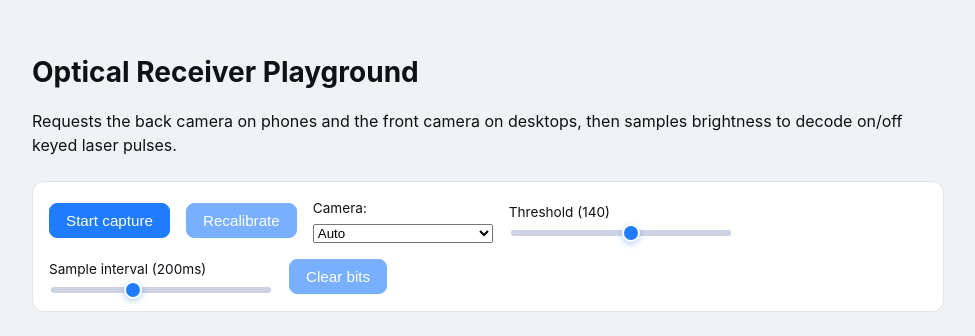
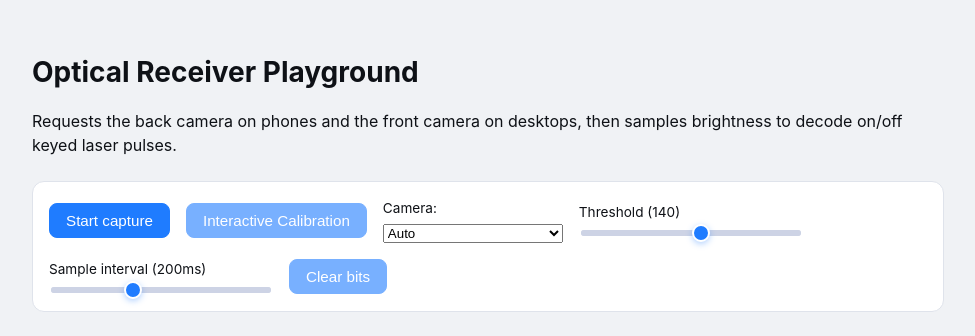
Before and after one commit to Tech-Gui/optical-signal-receiver, a React (Vite) app: page / in a window 1280 px wide. Shown: the top 336 px of the page, without its empty margins (152-1127 px from the left). Built offline with nearby package versions, Linux system fonts and the light colour scheme.

Commit message:
feat: Add interactive calibration wizard

```diff
--- a/src/App.jsx
+++ b/src/App.jsx
@@ -25,10 +25,8 @@ function App() {
   const [cameraInfo, setCameraInfo] = useState(null)
   const [messages, setMessages] = useState([])
   const [cameraOverride, setCameraOverride] = useState('auto')
-  const [isRecalibrating, setIsRecalibrating] = useState(false)
-
-  const recalibratingRef = useRef(false)
-  const recalStatsRef = useRef({ min: 255, max: 0 })
+  const [calibStep, setCalibStep] = useState('idle')
+  const [calibOnVal, setCalibOnVal] = useState(0)
 
   const facingPreference = useMemo(() => {
     if (cameraOverride !== 'auto') return cameraOverride
@@ -194,11 +192,6 @@ function App() {
     const currentBrightness = Number(avg.toFixed(1))
     setBrightness(currentBrightness)
 
-    if (recalibratingRef.current) {
-      if (currentBrightness < recalStatsRef.current.min) recalStatsRef.current.min = currentBrightness
-      if (currentBrightness > recalStatsRef.current.max) recalStatsRef.current.max = currentBrightness
-    }
-
     // --- Edge-based Run-Length Decoder ---
     // Instead of randomly sampling with setInterval, we record the exact
     // duration between transitions (LOW->HIGH or HIGH->LOW) to calculate the bits emitted.
@@ -333,19 +326,26 @@ function App() {
   }
 
   const startRecalibration = () => {
-    setIsRecalibrating(true)
-    recalibratingRef.current = true
-    recalStatsRef.current = { min: 255, max: 0 }
+    setCalibStep('step1')
+  }
 
-    setTimeout(() => {
-      const { min, max } = recalStatsRef.current
-      const newThreshold = Math.round((min + max) / 2)
-      if (!isNaN(newThreshold) && isFinite(newThreshold)) {
-        setThreshold(newThreshold)
-      }
-      setIsRecalibrating(false)
-      recalibratingRef.current = false
-    }, 3000)
+  const handleCaptureOn = () => {
+    setCalibOnVal(brightnessRef.current)
+    setCalibStep('step2')
+  }
+
+  const handleCaptureOff = () => {
+    const offVal = brightnessRef.current
+    const newThreshold = Math.round((calibOnVal + offVal) / 2)
+    if (!isNaN(newThreshold) && isFinite(newThreshold)) {
+      setThreshold(newThreshold)
+      thresholdRef.current = newThreshold
+    }
+    setCalibStep('idle')
+  }
+
+  const cancelCalibration = () => {
+    setCalibStep('idle')
   }
 
   const handleThresholdChange = (event) => {
@@ -373,9 +373,27 @@ function App() {
         <button onClick={isRunning ? stopCapture : startCapture}>
           {isRunning ? 'Stop capture' : 'Start capture'}
         </button>
-        <button onClick={startRecalibration} disabled={!isRunning || isRecalibrating}>
-          {isRecalibrating ? 'Recalibrating (3s)...' : 'Recalibrate'}
-        </button>
+        {calibStep === 'idle' ? (
+          <button onClick={startRecalibration} disabled={!isRunning}>
+            Interactive Calibration
+          </button>
+        ) : calibStep === 'step1' ? (
+          <div style={{display:'flex', flexDirection:'column', gap:'5px', background:'#334155', padding:'10px', borderRadius:'8px', gridColumn: '1 / -1'}}>
+            <strong>Step 1: Shine the transmitter light (ON)</strong>
+            <div style={{display:'flex', gap:'10px'}}>
+              <button onClick={handleCaptureOn} style={{background:'#10b981', flex:1}}>Capture ON Brightness</button>
+              <button onClick={cancelCalibration} style={{background:'#64748b'}}>Cancel</button>
+            </div>
+          </div>
+        ) : (
+          <div style={{display:'flex', flexDirection:'column', gap:'5px', background:'#334155', padding:'10px', borderRadius:'8px', gridColumn: '1 / -1'}}>
+            <strong>Step 2: Switch the transmitter light (OFF)</strong>
+            <div style={{display:'flex', gap:'10px'}}>
+              <button onClick={handleCaptureOff} style={{background:'#f59e0b', flex:1}}>Capture OFF Brightness</button>
+              <button onClick={cancelCalibration} style={{background:'#64748b'}}>Cancel</button>
+            </div>
+          </div>
+        )}
         <label>
           Camera:
           <select value={cameraOverride} onChange={(e) => {
```
